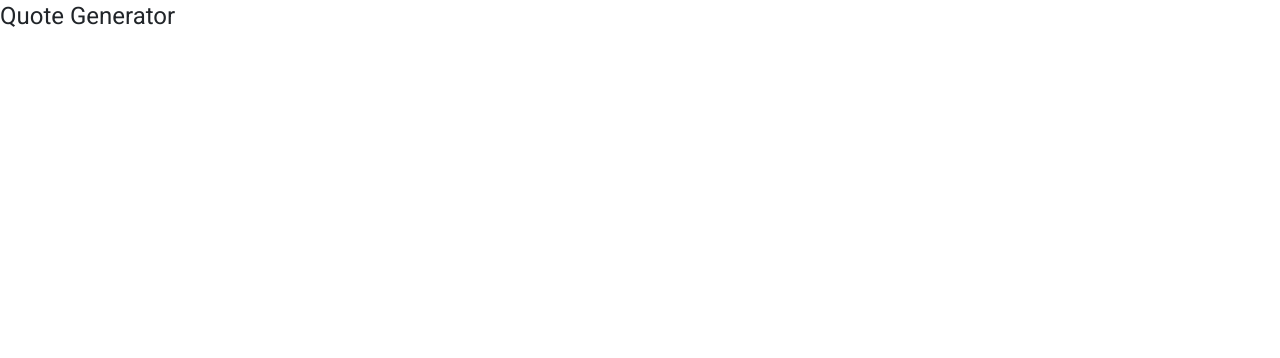
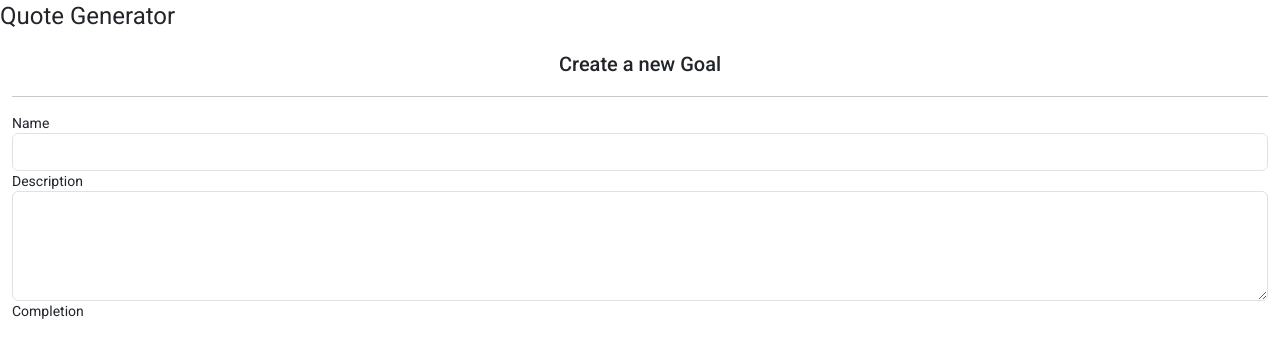
Before and after one commit to paulmunyao/Quote-Generator, an Angular app: page / in a window 1280 px wide. Shown: the top 358 px of the page. Built offline with nearby package versions, Linux system fonts and the light colour scheme.

Commit message:
Testing to see if the form component works properly

```diff
--- a/src/app/app.component.html
+++ b/src/app/app.component.html
@@ -2,6 +2,13 @@
 
 
 
+
+
+
+
+
+
+<app-form></app-form>
 <!-- <form class="example-form">
   <mat-form-field class="example-full-width" appearance="fill">
     <mat-label>Favorite food</mat-label>
```
